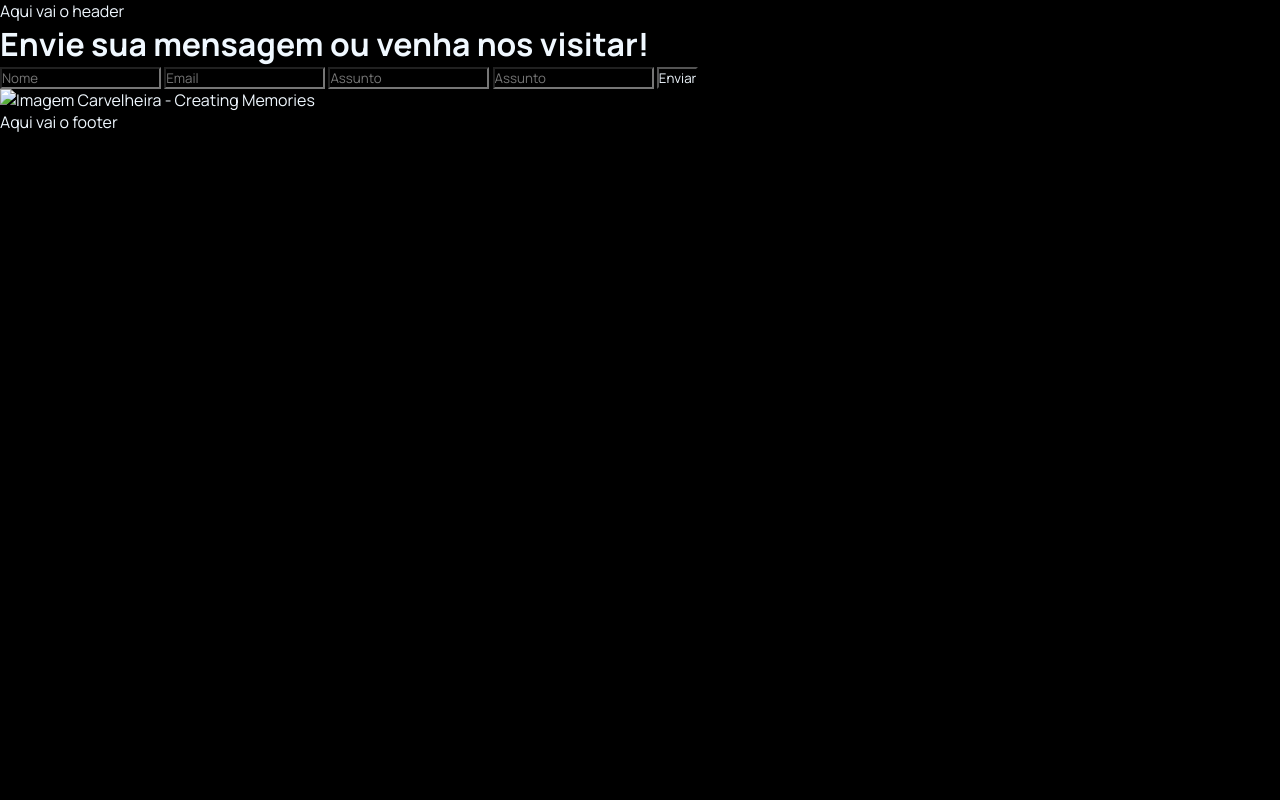
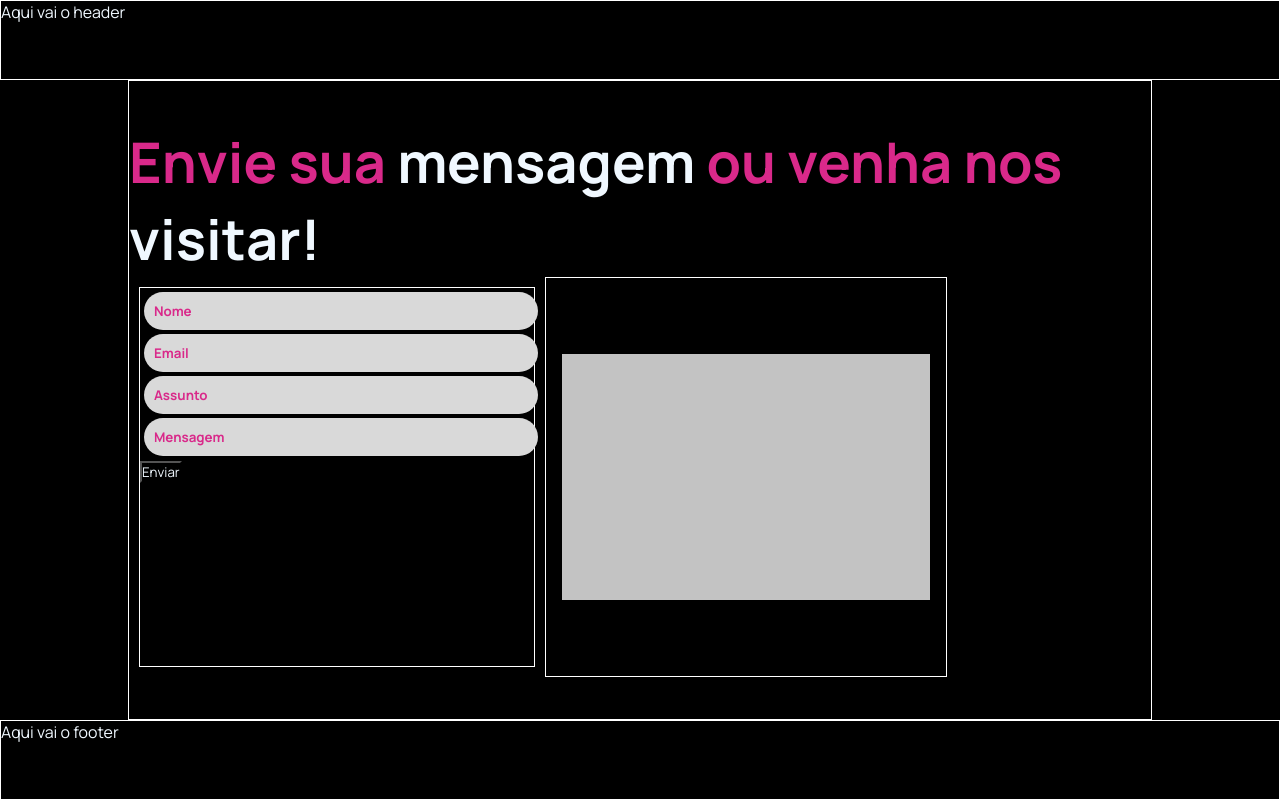
Before and after one commit to bea-codes/contato-carvalheira, a plain HTML site: page index.html in a window 1280 px wide. Drawn offline with Linux system fonts and the light colour scheme.

Commit message:
Commit 3

```diff
--- a/contato-style.css
+++ b/contato-style.css
@@ -4,7 +4,111 @@
     margin: 0;
     padding: 0;
     background-color: #000000;
-    font-family: 'Manrope';
+    font-family: 'Manrope', 'Inter', sans-serif;
     color: aliceblue;
+    box-sizing: border-box;
 
 }
+
+body{
+    width: 100%;
+    height: 100vh;
+    display: flex;
+    flex-direction: column;
+    align-items: center;
+    font-size: 16px;
+    box-sizing: border-box;
+
+
+}
+
+header{
+    border: 1px solid white;
+    width: 100%;
+    height: 10vh;
+}
+
+footer{
+    border: 1px solid white;
+    width: 100%;
+    height: 10vh;
+}
+
+
+/*Wrapper geral dos elementos*/
+.contato-wrapper{
+    margin: 0%;
+    border: 1px solid white;
+    width: 80%;
+    height: 80vh;
+    display: flex;
+    flex-direction: column;
+    justify-content: center;
+    align-items:flex-start;
+}
+
+
+.contato-heading h1{
+    font-size: 3.5rem;
+    color: #D9298A;
+}
+
+/*Elementos do formulário (inputs)*/
+.contato-elemento-form
+{
+    background-color: #D9D9D9;
+    padding: 10px;
+    border-radius: 20px;
+    border-style: none;
+
+    /*Qual a cor que deve ser o texto ao ser digitado?
+    Vou deixar preto por enquanto*/
+    font-weight: 600;
+    color: #000000;
+    display: flex;
+    flex-direction: column;
+
+}
+
+/*Pseudo elemento necessário para mudar a cor do placeholder!*/
+.contato-elemento-form::placeholder{
+    color: #D9298A;
+    font-weight: 700;
+    opacity: 1;
+}
+
+
+.contato-formulario{
+    display: flex;
+    flex-direction: row;
+    width: 80%;
+    height: 50vh;
+}
+
+.contato-formulario input{
+    width: 100%;
+    margin: 1%;
+}
+
+.contato-formulario form{
+    /*temporário, tirar*/
+    border: 1px solid white;
+    margin: 10px;
+    width: 80%;
+}
+
+.contato-imagem{
+    display: flex;
+    align-items: center;
+    justify-content: center;
+    border: 1px solid white;
+}
+
+
+
+
+.contato-imagem img{
+    width: 400px;
+    position: inherit;
+    padding: 1rem;
+}
--- a/index.html
+++ b/index.html
@@ -15,28 +15,29 @@
     <header>Aqui vai o header</header>
     <div class="contato-wrapper">
         <div class="contato-heading">
-            <h1>Envie sua mensagem ou venha nos visitar!</h1>
+            <h1>Envie sua <span class="contato-heading-enfase">mensagem</span> ou venha nos <span class="contato-heading-enfase">visitar!</span> </h1>
         </div>
 
         <div class="contato-formulario">
-            <form action="">
+            <form action="#">
 
                 <!--Pensar depois se será necessária uma tag label para cada input do formulário-->
-                <input type="text" id="nome-contato-form contato-elemento-form" placeholder="Nome">
+                <input type="text" id="nome-contato-form" class="contato-elemento-form" placeholder="Nome">
 
-                <input type="email" id="id-contato-form contato-elemento-form" placeholder="Email">
+                <input type="email" id="id-contato-form" class="contato-elemento-form" placeholder="Email">
 
-                <input type="text" id="assunto-contato-form contato-elemento-form" placeholder="Assunto">
+                <input type="text" id="assunto-contato-form" class="contato-elemento-form" placeholder="Assunto">
 
-                <input type="text" name="" id="mensagem-contato-form contato-elemento-form" placeholder="Assunto">
+                <input type="text" name="" id="mensagem-contato-form" class="contato-elemento-form" placeholder="Mensagem">
 
                 <button class="contato-formulario-enviar">Enviar</button>
             </form>
+            <div class="contato-imagem">
+                <img src="assets/img/placeholder-image.png" alt="Imagem Carvelheira - Creating Memories">
+            </div>
         </div>
 
-        <div class="contato-imagem">
-            <img src="" alt="Imagem Carvelheira - Creating Memories">
-        </div>
+
 
     </div>
 
```
Also changed, not shown: assets/img/placeholder-image.png (added).
